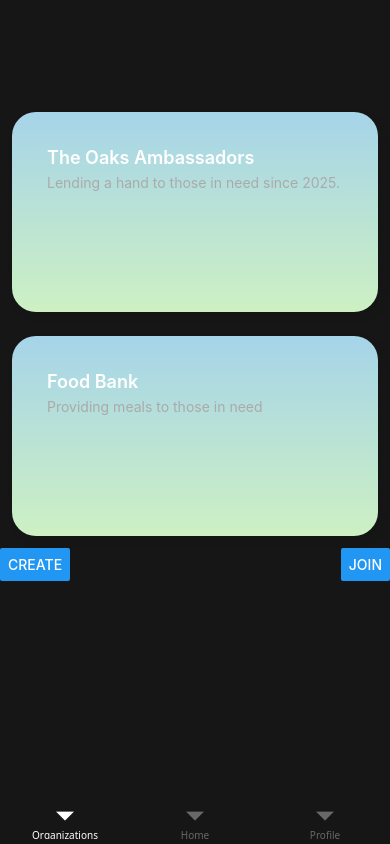
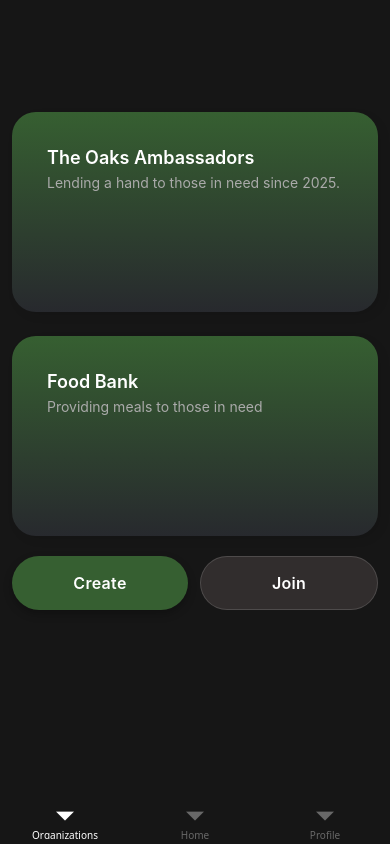
Before and after one commit to CAPS-Labs/hourly-mobile, a React Native app: screen /Organizations in a window 390 px wide. Built offline with nearby package versions, Linux system fonts and the light colour scheme.

Commit message:
Update Organizations.tsx Style
Changed Primary color in colors.ts, updated look of the buttons for Organizations.tsx

```diff
--- a/src/components/Card.tsx
+++ b/src/components/Card.tsx
@@ -1,6 +1,7 @@
 import React from "react";
 import { View, StyleSheet } from "react-native";
 import { LinearGradient } from "expo-linear-gradient";
+import { Colors } from "../constants/colors";
 
 type CardProps = {
   children: React.ReactNode;
@@ -10,7 +11,7 @@ export default function Card({ children }: CardProps) {
   return (
 
     <LinearGradient
-      colors={["#a6d4e9", "#cdf0c3"]}
+      colors={[Colors.primary, "#292b30e8"]}
       start={{ x: 0, y: 0 }}
       end={{ x: 0, y: 1 }}
       style={styles.card}
--- a/src/constants/colors.ts
+++ b/src/constants/colors.ts
@@ -1,7 +1,7 @@
 export const Colors = {
   background: "rgb(22, 22, 22)",
   card: "#312d2d",
-  primary: "rgb(48, 105, 42)",
+  primary: "rgb(54, 95, 49)",
   text: "#FFFFFF",
   secondaryText: "#B0B0B0",
 };
--- a/src/screens/OrganizationsScreen.tsx
+++ b/src/screens/OrganizationsScreen.tsx
@@ -132,9 +132,28 @@ export default function OrganizationsScreen() {
                     ))}
 
                     {/* BUTTONS */}
-                    <View style={{ flexDirection: "row", justifyContent: "space-between"}}>
-                        <Button title="Create" onPress={() => setMode("create")} />
-                        <Button title="Join" onPress={() => setMode("join")} />
+                    <View style={styles.OrgActions}>
+                        <Pressable
+                            onPress={() => setMode("create")}
+                            style={({ pressed }) => [
+                                styles.OrgActionButton,
+                                styles.OrgActionButtonPrimary,
+                                pressed && styles.OrgActionButtonPressed,
+                            ]}
+                        >
+                            <Text style={styles.OrgActionTextPrimary}>Create</Text>
+                        </Pressable>
+
+                        <Pressable
+                            onPress={() => setMode("join")}
+                            style={({ pressed }) => [
+                                styles.OrgActionButton,
+                                styles.OrgActionButtonSecondary,
+                                pressed && styles.OrgActionButtonPressed,
+                            ]}
+                        >
+                            <Text style={styles.OrgActionTextSecondary}>Join</Text>
+                        </Pressable>
                     </View>
                 </ScrollView>
             )}
@@ -624,4 +643,46 @@ const styles = StyleSheet.create({
     SignUpTextActive: {
         color: Colors.secondaryText,
     },
+    OrgActions: {
+        flexDirection: "row",
+        gap: 12,
+        paddingHorizontal: 12,
+        marginTop: 8,
+    },
+    OrgActionButton: {
+        flex: 1,
+        paddingVertical: 16,
+        borderRadius: 999,
+        alignItems: "center",
+        justifyContent: "center",
+    },
+    OrgActionButtonPrimary: {
+        backgroundColor: Colors.primary,
+        shadowColor: "#000",
+        shadowOpacity: 0.25,
+        shadowRadius: 8,
+        shadowOffset: { width: 0, height: 4 },
+        elevation: 3,
+    },
+    OrgActionButtonSecondary: {
+        backgroundColor: Colors.card,
+        borderWidth: 1,
+        borderColor: "rgba(255, 255, 255, 0.14)",
+    },
+    OrgActionButtonPressed: {
+        opacity: 0.8,
+        transform: [{ scale: 0.97 }],
+    },
+    OrgActionTextPrimary: {
+        color: Colors.text,
+        fontSize: 16,
+        fontWeight: "600",
+        letterSpacing: 0.3,
+    },
+    OrgActionTextSecondary: {
+        color: Colors.text,
+        fontSize: 16,
+        fontWeight: "600",
+        letterSpacing: 0.3,
+    },
 });
```
